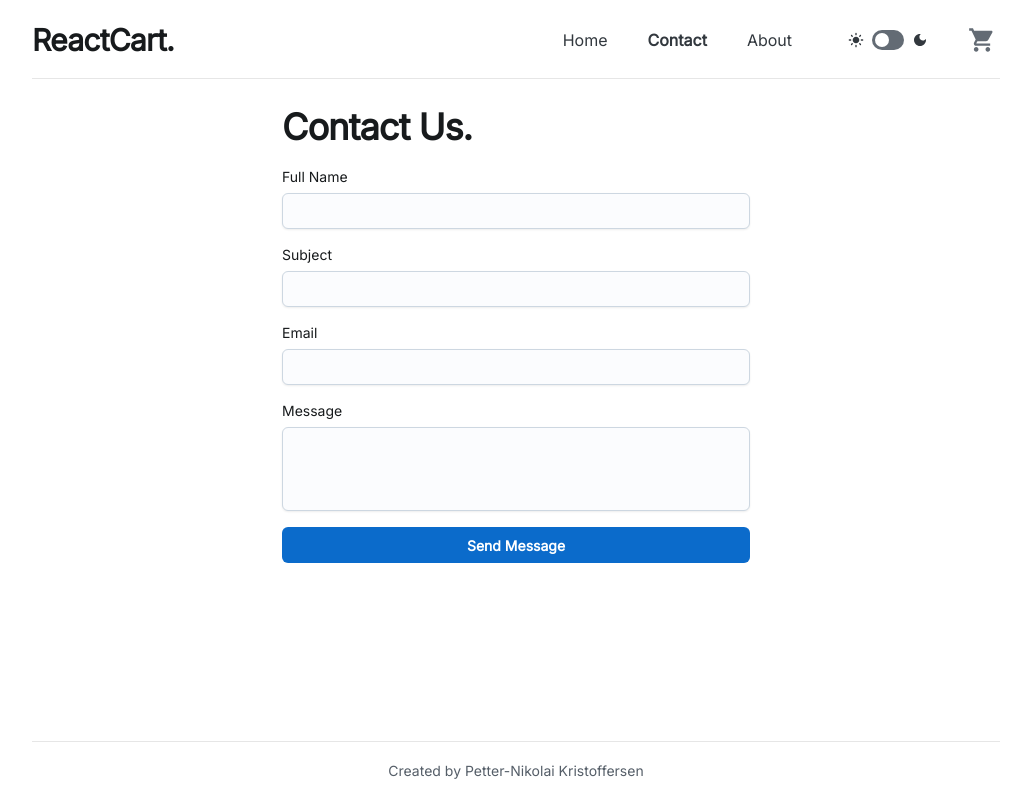
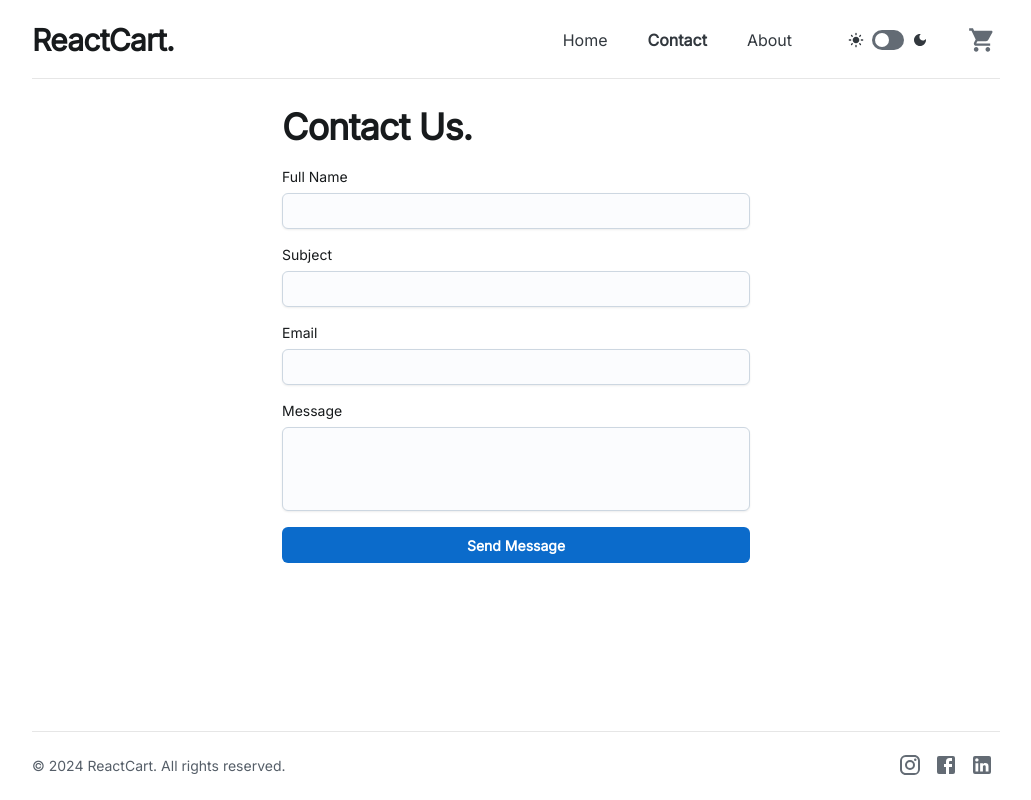
Before and after one commit to petternikolai/javascript-frameworks-ca, a React (Vite) app: page /contact in a window 1280 px wide. Shown: the whole page, without its empty margins (124-1155 px from the left). Built offline with nearby package versions, Linux system fonts and the light colour scheme.

Commit message:
Adds social media icons/links to the footer.

```diff
--- a/src/index.css
+++ b/src/index.css
@@ -49,10 +49,28 @@ hr {
 
 footer {
   display: flex;
+  max-width: 1000px;
+  min-height: 50px;
+  width: 100%;
+  margin-left: auto;
+  margin-right: auto;
+  padding: 0 16px;
+}
+
+.footer-content {
+  display: flex;
+  justify-content: space-between;
+  width: 100%;
+}
+
+.footer-copyright {
+  align-self: center;
+}
+
+.footer-icons {
+  display: flex;
   justify-content: center;
   align-items: center;
-  height: 40px;
-  margin-top: auto;
 }
 
 .layout {
@@ -126,6 +144,19 @@ footer {
   }
 }
 
+@media (max-width: 767px) {
+  .footer-content {
+    flex-direction: column;
+    align-items: center;
+    text-align: center;
+    margin-top: 10px;
+  }
+
+  .footer-icons {
+    margin-top: 10px;
+  }
+}
+
 .nav-link {
   text-decoration: none;
   color: inherit;
--- a/src/layouts/Footer.tsx
+++ b/src/layouts/Footer.tsx
@@ -1,13 +1,49 @@
-import { Typography } from "@mui/joy";
+import { Typography, IconButton, Box } from "@mui/joy";
+
+import InstagramIcon from "@mui/icons-material/Instagram";
+import FacebookIcon from "@mui/icons-material/Facebook";
+import LinkedInIcon from "@mui/icons-material/LinkedIn";
 
 export default function Footer() {
   return (
     <>
       <hr className="footer-divider" />
-      <footer>
-        <Typography level="body-sm" component="p">
-          Created by Petter-Nikolai Kristoffersen
-        </Typography>
+      <footer className="footer">
+        <Box className="footer-content">
+          <Typography
+            level="body-sm"
+            component="p"
+            className="footer-copyright"
+          >
+            &copy; 2024 ReactCart. All rights reserved.
+          </Typography>
+          <Box className="footer-icons">
+            <IconButton
+              component="a"
+              href="https://www.instagram.com"
+              target="_blank"
+              rel="noopener noreferrer"
+            >
+              <InstagramIcon />
+            </IconButton>
+            <IconButton
+              component="a"
+              href="https://www.facebook.com"
+              target="_blank"
+              rel="noopener noreferrer"
+            >
+              <FacebookIcon />
+            </IconButton>
+            <IconButton
+              component="a"
+              href="https://www.linkedin.com"
+              target="_blank"
+              rel="noopener noreferrer"
+            >
+              <LinkedInIcon />
+            </IconButton>
+          </Box>
+        </Box>
       </footer>
     </>
   );
```
